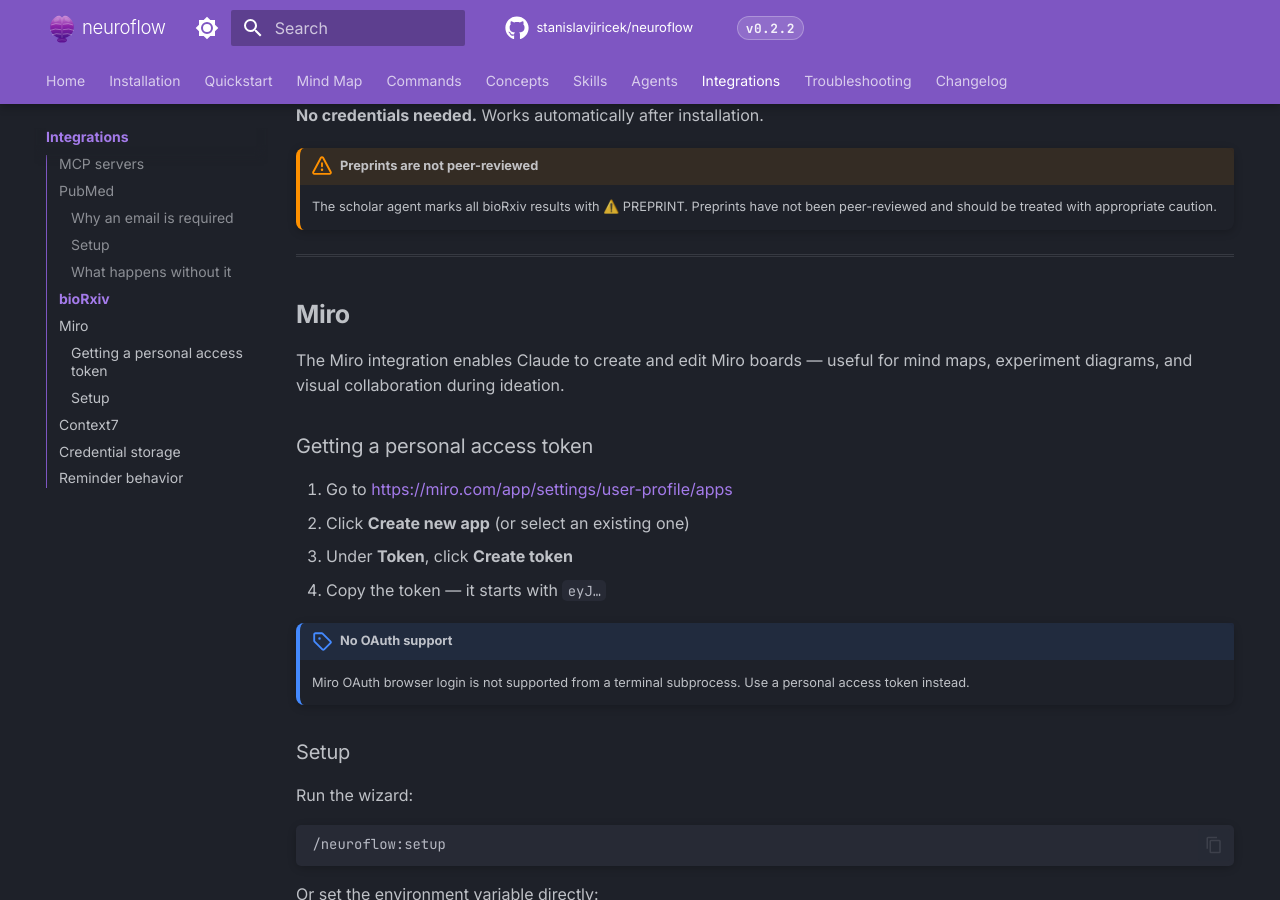
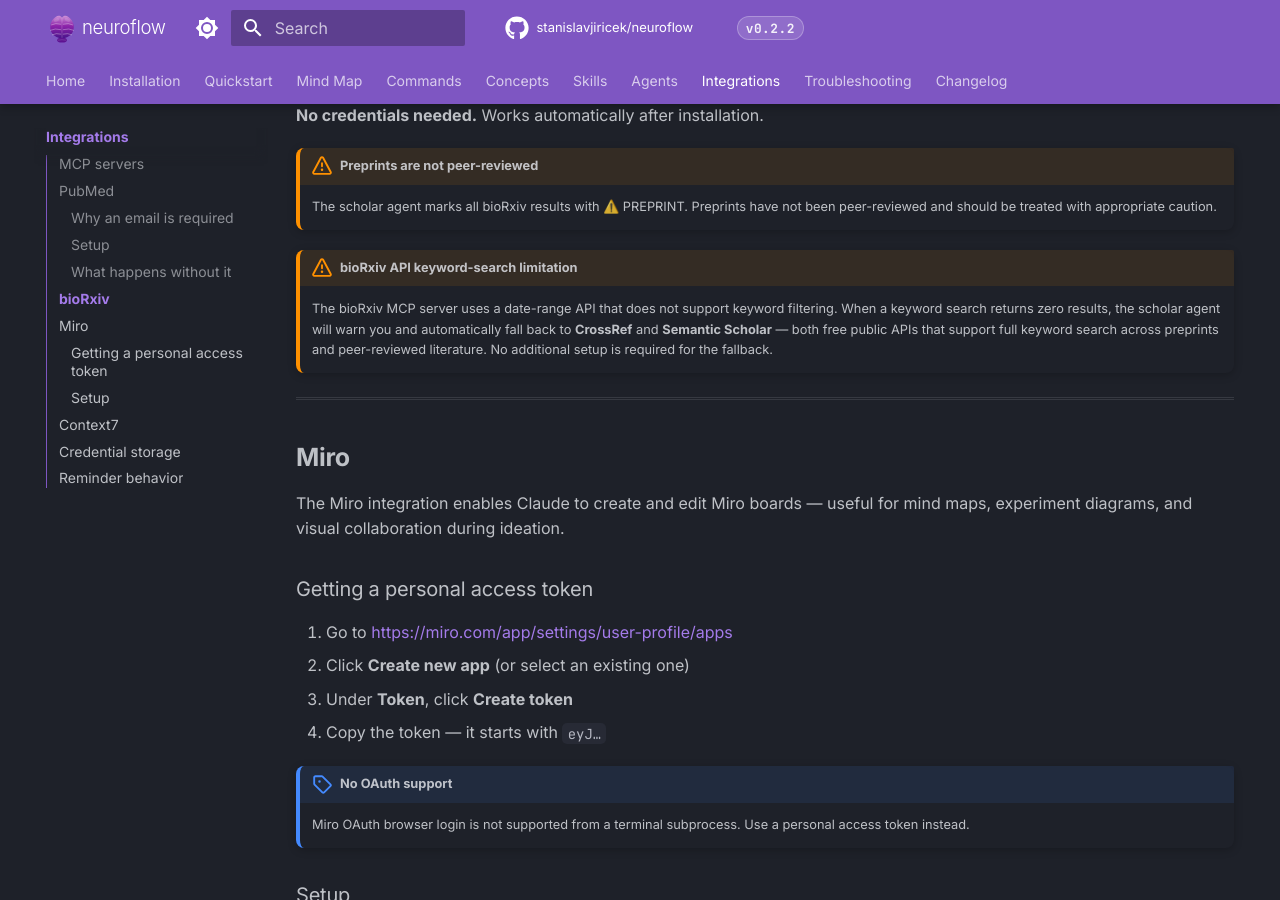
Before and after one commit to stanislavjiricek/neuroflow, an MkDocs documentation site: the page built from docs/integrations.md, in a window 1280 px wide and 900 px high, scrolled down 1507 px. Built offline with MkDocs 1.6.1 and Material for MkDocs 9.7.7, drawn with Linux system fonts in a browser that asks for light colours; comment, search, counter and statistics services are not loaded.

Commit message:
fix(scholar): detect bioRxiv zero results, warn user, fall back to CrossRef and Semantic Scholar
Co-authored-by: stanislavjiricek <59423067+stanislavjiricek@users.noreply.github.com>

```diff
--- a/docs/integrations.md
+++ b/docs/integrations.md
@@ -60,6 +60,9 @@ The bioRxiv integration enables the [scholar agent](concepts/agents.md) to searc
 
 !!! warning "Preprints are not peer-reviewed"
     The scholar agent marks all bioRxiv results with ⚠️ PREPRINT. Preprints have not been peer-reviewed and should be treated with appropriate caution.
+
+!!! warning "bioRxiv API keyword-search limitation"
+    The bioRxiv MCP server uses a date-range API that does not support keyword filtering. When a keyword search returns zero results, the scholar agent will warn you and automatically fall back to **CrossRef** and **Semantic Scholar** — both free public APIs that support full keyword search across preprints and peer-reviewed literature. No additional setup is required for the fallback.
 
 ---
 
```
Also changed, not shown: agents/scholar.md (+9 -3 lines).
